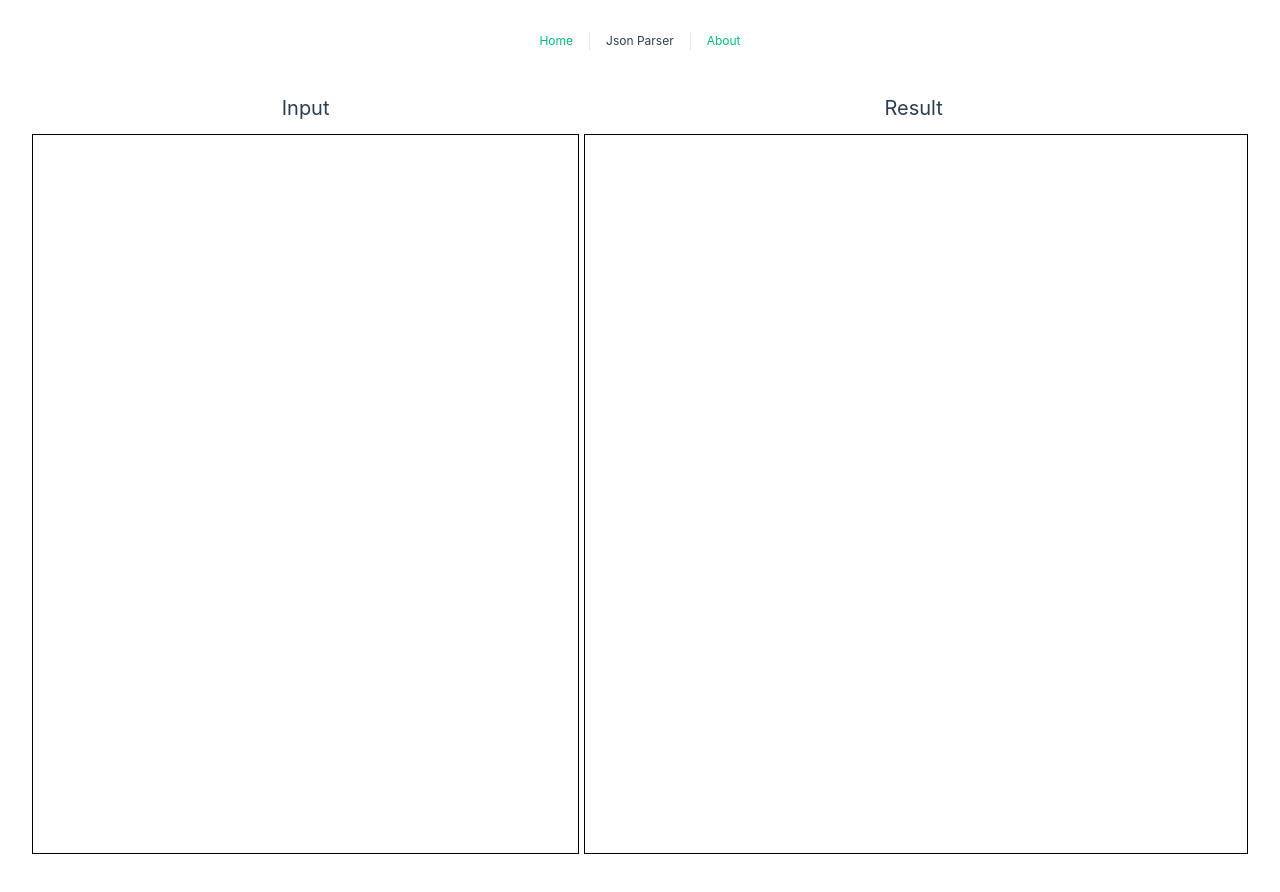
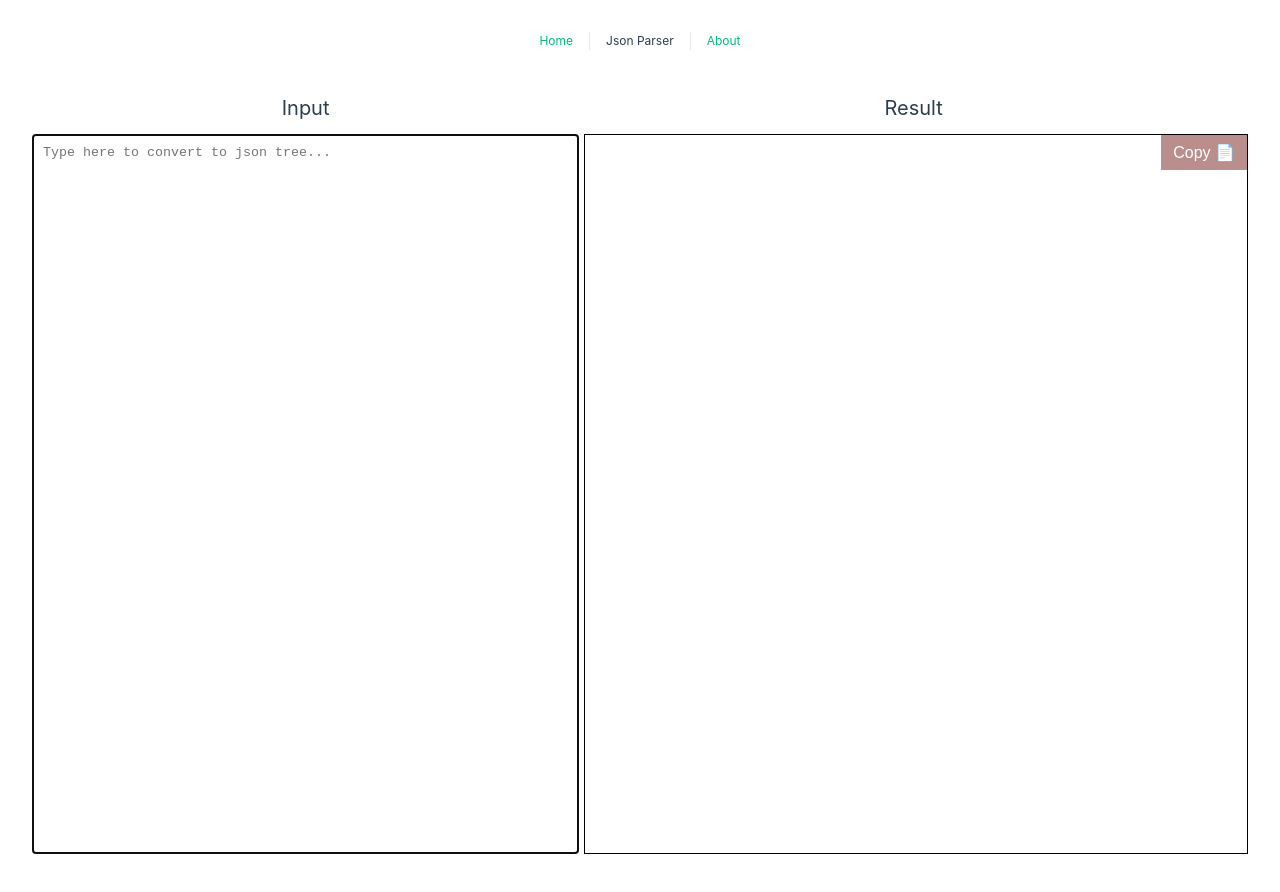
Before and after one commit to wangchristine/dev-tools, a Vue app: page /json-parser in a window 1280 px wide. Shown: the top 892 px of the page. Built offline with nearby package versions, Linux system fonts and the light colour scheme.

Commit message:
textarea focus & copy to clipboard

```diff
--- a/src/main.js
+++ b/src/main.js
@@ -4,6 +4,12 @@ import router from "./router";
 
 const app = createApp(App);
 
+app.directive("focus", {
+  mounted(el) {
+    el.focus();
+  },
+});
+
 app.use(router);
 
 app.mount("#app");
--- a/src/views/JsonView.vue
+++ b/src/views/JsonView.vue
@@ -1,5 +1,5 @@
 <script setup>
-import { ref, watch } from "vue";
+import { ref, watch, onUnmounted } from "vue";
 import JsonTree from "@/components/JsonTree.vue";
 
 // const jsonObj = reactive({"null":null,"boolean":[true,false],"number":[0,2.1,2e8,-123456780123456780,2.1,2e8,-123456780,2.1,2e8,-123456780,2.1,2e8,-123456780,2.1,2e8,-123456780,2.1,2e8,-123456780,2.1,2e8,-123456780,2.1,2e8,-123456780,2.1,2e8,-123456780,2.1,2e8,-123456780,2.1,2e8,-123456780,2.1,2e8,-123456780,2.1,2e8,-123456780,2.1,2e8,-123456780,2.1,2e8,-123456780,2.1,2e8,-123456780,2.1,2e8,-123456780,2.1,2e8,-123456780,2.1,2e8,-123456780],"string":{"any characters":"abc def abc def abc def abc def abc def abc def abc def abc def abc def abc def abc def abc def abc def abc def abc def abc def abc def abc def abc def abc def abc def abc def abc def abc def abc def abc def abc def abc def abc def abc def abc def","quotation \"":"\\","backslash \\\\":"\\\\","slash \\/":"\\/","backspace \\b":"\\b","form feed \\f":"\\f","new line \\n":"\\n","carriage return \\r":"\\r","tab \\t":"\\t","hexadeci\\u006Dal":"\\u004A-\\u005A"}});
@@ -16,6 +16,7 @@ const jsonString = ref("");
 // const jsonString = reactive("[]");
 const jsonObj = ref();
 let errorMessage = ref("");
+let copyText = ref("Copy");
 
 watch(jsonString, (userInput) => {
   try {
@@ -30,6 +31,37 @@ watch(jsonString, (userInput) => {
     errorMessage.value = e.message;
   }
 });
+
+let timer = null;
+const copyToClipboard = () => {
+  clearTimeout(timer);
+  let jsonFormat = ref("");
+
+  if (jsonObj.value !== undefined) {
+    jsonFormat.value = JSON.stringify(jsonObj.value, null, 2);
+  } else {
+    if (errorMessage.value !== "") {
+      jsonFormat.value = errorMessage.value;
+    }
+  }
+
+  navigator.clipboard
+    .writeText(jsonFormat.value)
+    .then(() => {
+      copyText.value = "Copied!";
+      console.log("Copied to clipboard.");
+      timer = setTimeout(() => {
+        copyText.value = "Copy";
+      }, 1000);
+    })
+    .catch((err) => {
+      console.log("Can't copy!", err);
+    });
+};
+
+onUnmounted(() => {
+  clearTimeout(timer);
+});
 </script>
 
 <template>
@@ -38,16 +70,19 @@ watch(jsonString, (userInput) => {
     <!-- <div class="user-json">{{ jsonObj }}</div> -->
 
     <textarea
+      v-focus
       name="userInput"
       class="user-json"
+      placeholder="Type here to convert to json tree..."
       v-model.trim="jsonString"
     ></textarea>
   </div>
   <div class="result-block">
     <p class="block-title">Result</p>
-    <div class="result-json">
+    <div class="result-json" id="result-json">
       <JsonTree v-if="jsonObj !== undefined" :json="jsonObj" />
-      <p class="error-message" v-else>{{ errorMessage }}</p>
+      <p v-else class="error-message">{{ errorMessage }}</p>
+      <button class="copy" @click="copyToClipboard()">{{ copyText }} 📄</button>
     </div>
   </div>
 </template>
@@ -90,4 +125,16 @@ watch(jsonString, (userInput) => {
   color: #d02451;
   font-weight: bold;
 }
+
+.copy {
+  position: absolute;
+  top: 0;
+  right: 0;
+  background-color: #bb8e8e;
+  color: white;
+  border: 0;
+  padding: 8px 12px;
+  font-size: 16px;
+  cursor: pointer;
+}
 </style>
```
